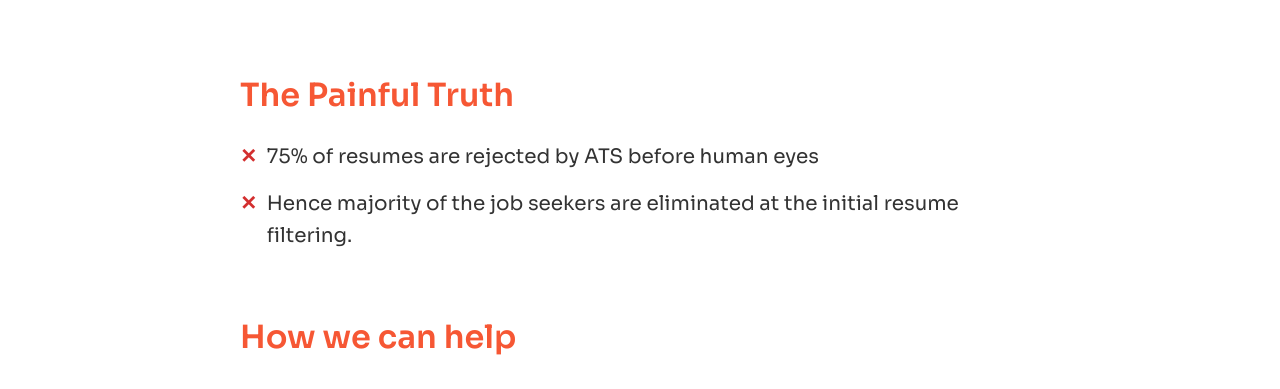
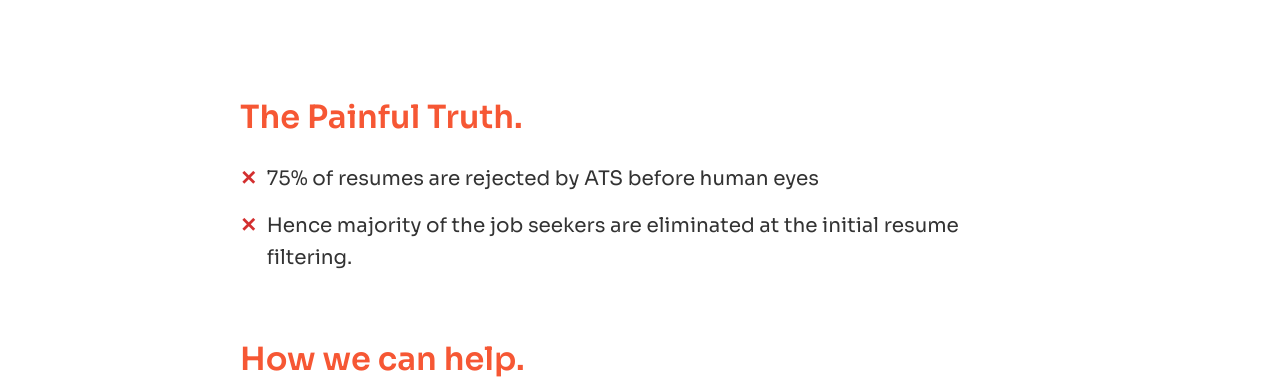
Before and after one commit to Tibin241/Job-Social-Resume, a plain HTML site: page index.html in a window 1280 px wide. Shown: the part 2350-2739 px from the top of the page. Drawn offline with Linux system fonts and the light colour scheme.

Commit message:
Add files via upload

```diff
--- a/index.html
+++ b/index.html
@@ -16,7 +16,7 @@
             <div class="job-heroes-container">
 
                 <div class="container">
-                    <img src="image/Logo.png" class="logo" alt="Logo">
+                    <img src="image/Logo1.png" class="logo" alt="Logo">
 
                 </div>
 
@@ -26,6 +26,8 @@
                 <img src="image/cover.png" alt="Job Heroes" class="job-heroes-image">
             </div>
         </section>
+
+
 
         <section class="resume-analyzer-section">
             <div class="resume-analyzer-container">
@@ -53,7 +55,7 @@
             <div class="insights-container">
 
                 <div class="insights-box painful-truth">
-                    <h3>The Painful Truth</h3>
+                    <h3>The Painful Truth.</h3>
                     <ul>
                         <li><span class="icon">✕</span> 75% of resumes are rejected by ATS before human eyes</li>
 
@@ -61,7 +63,7 @@
                     </ul>
                 </div>
                 <div class="insights-box jobsocial-advantage">
-                    <h3>How we can help</h3>
+                    <h3>How we can help.</h3>
                     <ul>
                         <li><span class="icon">✓</span> Resume Building that helps you get shortlisted by recruiters</li>
                         <li><span class="icon">✓</span> Linkedin Optimization to get more visibility</li>
```
